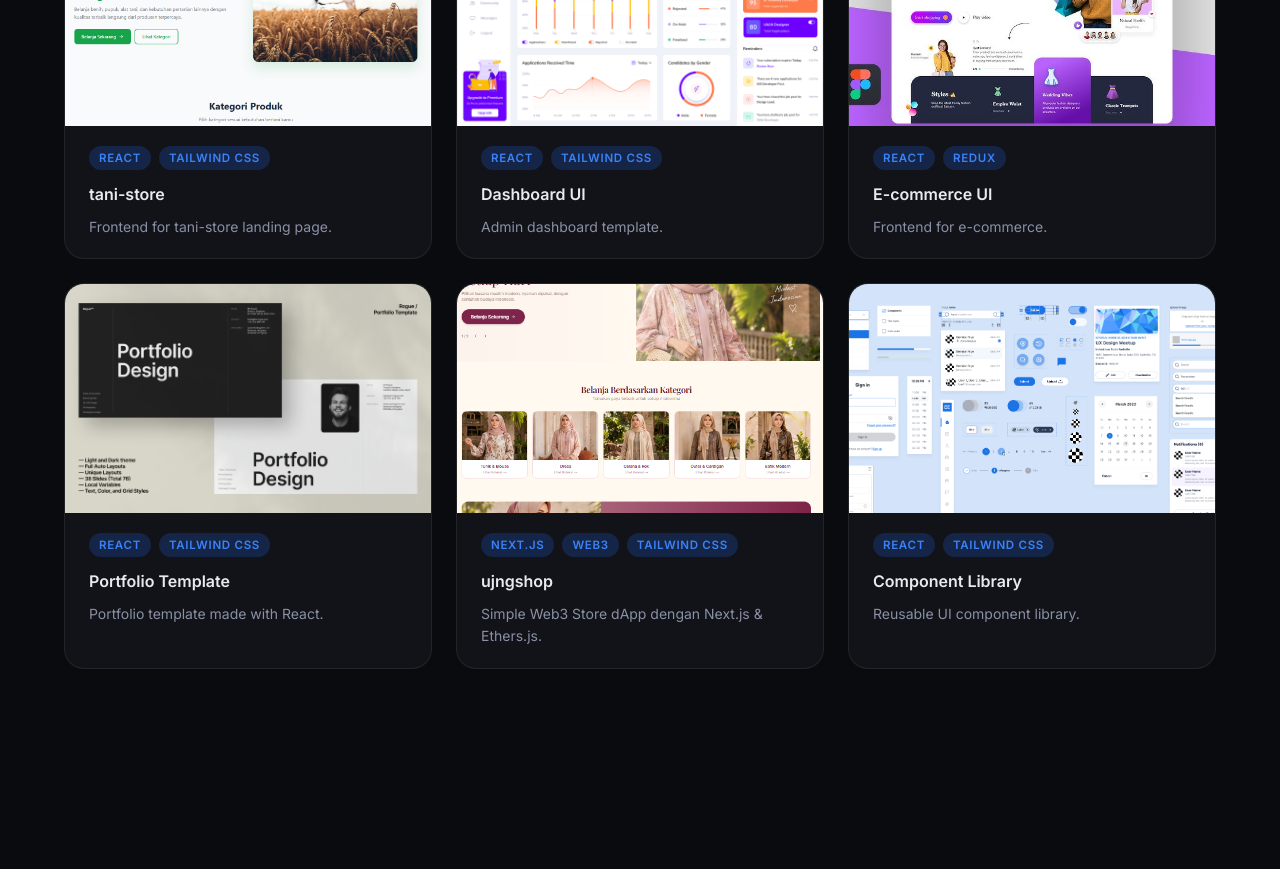
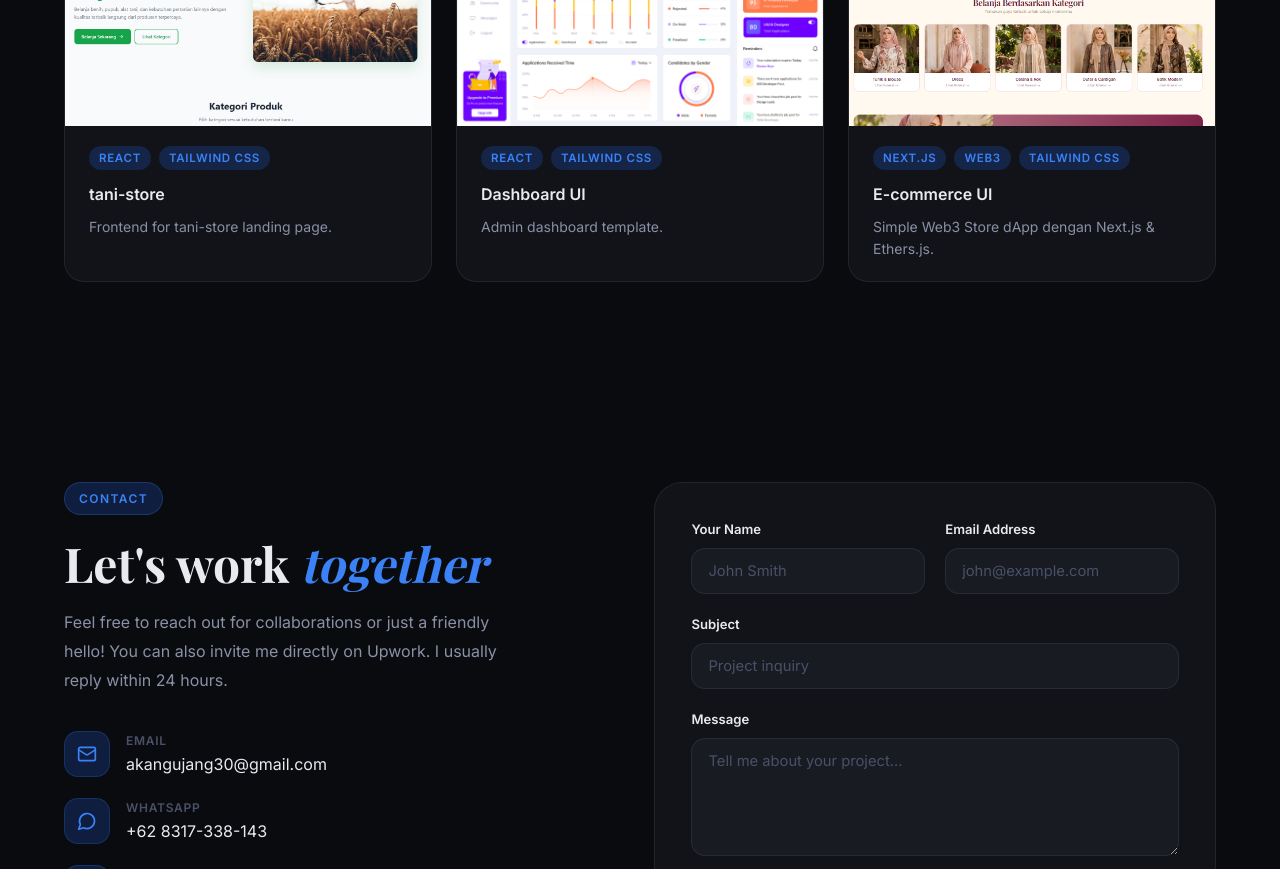
Before and after one commit to ujngflsh/portfolio-ujang, a React (Vite) app: page / in a window 1280 px wide. Shown: the part 2820-3689 px from the top of the page. Built offline with nearby package versions, Linux system fonts and the light colour scheme; a web font is replaced by a local one.

Commit message:
chore: add live links to featured projects

```diff
--- a/src/data.js
+++ b/src/data.js
@@ -97,7 +97,7 @@ export const projects = [
     description: 'Frontend for tani-store landing page.',
     tags: ['React', 'Tailwind CSS'],
     image: '/projects/tani-store.png',
-    link: '',
+    link: 'https://tani-store.vercel.app', // <-- GANTI dengan link live project Anda
     repo: 'https://github.com/ujngflsh/tani-store',
   },
   {
@@ -106,44 +106,17 @@ export const projects = [
     description: 'Admin dashboard template.',
     tags: ['React', 'Tailwind CSS'],
     image: '/projects/dashboard-ui.png',
-    link: '',
+    link: 'https://dashboard-ui-ujang.vercel.app', // <-- GANTI dengan link live project Anda
     repo: 'https://github.com/ujngflsh/Dashboard-UI',
   },
   {
     title: 'E-commerce UI',
     category: 'web',
-    description: 'Frontend for e-commerce.',
-    tags: ['React', 'Redux'],
-    image: '/projects/ecommerce-ui.jpg',
-    link: '',
-    repo: 'https://github.com/ujngflsh/E-commerce-UI',
-  },
-  {
-    title: 'Portfolio Template',
-    category: 'web',
-    description: 'Portfolio template made with React.',
-    tags: ['React', 'Tailwind CSS'],
-    image: '/projects/portfolio-template.png',
-    link: '',
-    repo: 'https://github.com/ujngflsh/portfolio-tamplate-premium',
-  },
-  {
-    title: 'ujngshop',
-    category: 'web',
     description: 'Simple Web3 Store dApp dengan Next.js & Ethers.js.',
     tags: ['Next.js', 'Web3', 'Tailwind CSS'],
-    image: '/projects/ujngshop.png', // <-- Pastikan gambar ini ada di folder public/projects/
-    link: 'https://ujngshop.vercel.app',
+    image: '/projects/ujngshop.png',
+    link: 'https://ujngshop.vercel.app', // <-- Ini sudah benar
     repo: 'https://github.com/ujngflsh/ujngshop',
-  },
-  {
-    title: 'Component Library',
-    category: 'web',
-    description: 'Reusable UI component library.',
-    tags: ['React', 'Tailwind CSS'],
-    image: '/projects/component-library.png',
-    link: '',
-    repo: 'https://github.com/ujngflsh/Component-Library',
   },
 ];
 
```
